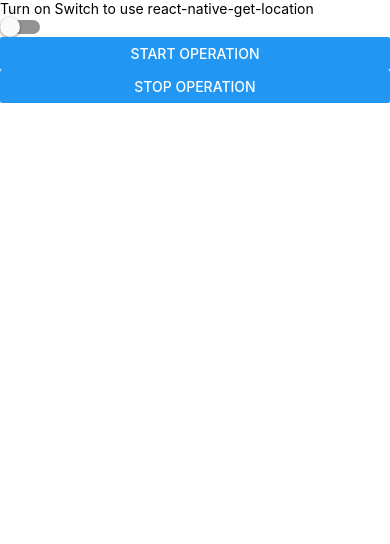
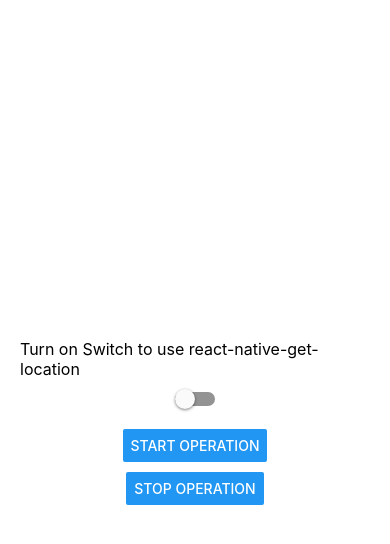
Before and after one commit to Talvin1/TrackForce, a React Native app: screen / in a window 390 px wide. Shown: the top 544 px of the page. Built offline with nearby package versions, Linux system fonts and the light colour scheme.

Commit message:
Feat: Added types and some style

```diff
--- a/App.tsx
+++ b/App.tsx
@@ -1,14 +1,15 @@
-import React, {useState} from 'react';
-import {Button, Switch, Text, View} from 'react-native';
+import React, { useState } from 'react';
+import { Button, Switch, Text, View, StyleSheet } from 'react-native';
 import getScreenStatus from './utils/screenState.util';
-import {sendLocation, sendLocationNativeLibrary} from './utils/location.utils';
+import { sendLocation, sendLocationNativeLibrary } from './utils/location.utils';
+import { Colors } from 'react-native/Libraries/NewAppScreen';
 
-function App(): React.JSX.Element {
-  const [isUsingLibrary, setIsUseLibrary] = useState(false);
-  const [locationInterval, setLocationInterval] =
-    useState<NodeJS.Timeout | null>(null);
+const App: React.FC = (): React.ReactElement => {
+  const [isUsingLibrary, setIsUsingLibrary] = useState<boolean>(false);
+  const [locationInterval, setLocationInterval] = useState<NodeJS.Timeout | null>(null);
   const [filename, setFilename] = useState<string>('');
-  const saveLocation = async (useLibraryForLocation: Boolean) => {
+
+  const saveLocation = async (useLibraryForLocation: boolean): Promise<void> => {
     const isScreenOff = getScreenStatus();
     if (useLibraryForLocation) {
       const currentDate = new Date().toLocaleString();
@@ -18,9 +19,10 @@
     }
   };
 
-  const startLocationInterval = () => {
+  const startLocationInterval = (): void => {
     const currentTime = String(Date.now());
     setFilename(`locationData${currentTime}.txt`);
+
     if (locationInterval !== null) {
       clearInterval(locationInterval);
     }
@@ -31,8 +33,7 @@
     setLocationInterval(intervalId);
   };
 
-
-  const stopLocationInterval = () => {
+  const stopLocationInterval = (): void => {
     if (locationInterval) {
       clearInterval(locationInterval);
     }
@@ -40,18 +41,42 @@
     setFilename('');
   };
 
-
   return (
-    <View>
-      <Text>Turn on Switch to use react-native-get-location</Text>
+    <View style={styles.container}>
+      <Text style={styles.text}>Turn on Switch to use react-native-get-location</Text>
       <Switch
+        style={styles.switch}
         value={isUsingLibrary}
-        onValueChange={() => setIsUseLibrary(!isUsingLibrary)}
+        onValueChange={() => setIsUsingLibrary(!isUsingLibrary)}
       />
-      <Button title="Start Operation" onPress={startLocationInterval} />
-      <Button title="Stop Operation" onPress={stopLocationInterval} />
+      <View style={styles.buttonContainer}>
+        <Button title="Start Operation" onPress={startLocationInterval} />
+        <Button title="Stop Operation" onPress={stopLocationInterval} />
+      </View>
     </View>
   );
-}
+};
+
+const styles = StyleSheet.create({
+  container: {
+    flex: 1,
+    justifyContent: 'center',
+    alignItems: 'center',
+    paddingHorizontal: 20,
+  },
+  text: {
+    marginBottom: 10,
+    fontSize: 16,
+  },
+  switch: {
+    marginBottom: 20,
+  },
+  buttonContainer: {
+    flexDirection: 'column',
+    justifyContent: 'center',
+    alignItems: 'center',
+    gap: 10
+  },
+});
 
 export default App;
```
